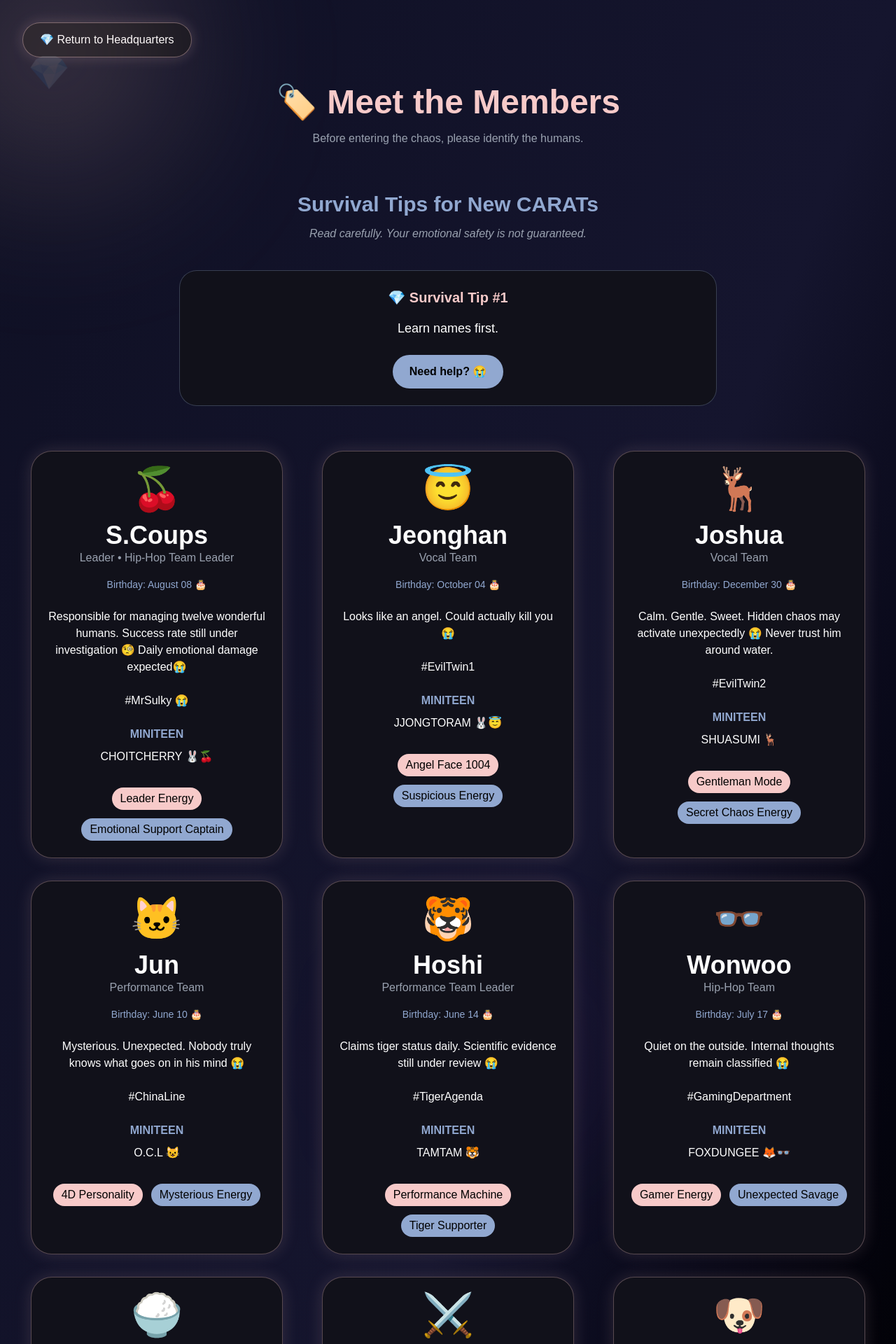
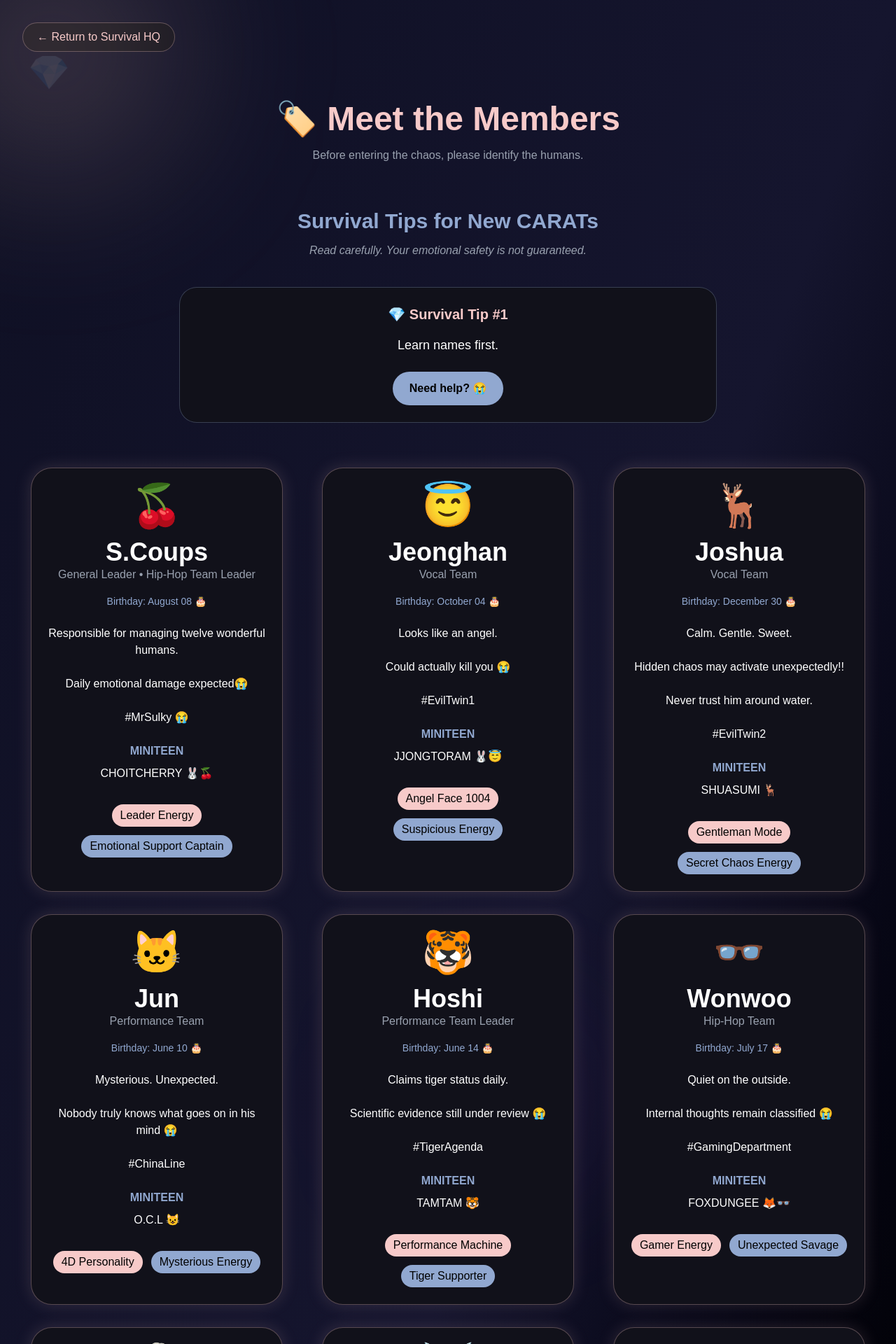
Before and after one commit to garima2511/GoSe-Survival-Guide, a Next.js app: page /members in a window 1280 px wide. Shown: the top 1920 px of the page at 70% size. Built offline with nearby package versions, Linux system fonts and the light colour scheme.

Commit message:
Fix(Members): I mainly changed a simple thing like paragraph in different syntax which makes it look good.

```diff
--- a/app/chaos-zone/page.tsx
+++ b/app/chaos-zone/page.tsx
@@ -6,23 +6,22 @@ export default function ChaosPage() {
             <Link
               href="/"
               className="
-                inline-flex
-                items-center
-                gap-3
-                px-6
-                py-3
+              inline-block
+              mb-8
+              px-5
+              py-2
               rounded-full
               bg-[#11111a]
-                border border-[#F7CAC9]/40
+              border
+              border-[#F7CAC9]/30
+              text-[#F7CAC9]
               hover:scale-105
-                hover:border-[#F7CAC9]
+              hover:bg-[#F7CAC9]
+              hover:text-black
               transition
-                shadow-[0_0_20px_rgba(247,202,201,0.2)]
               "
             >
-
-                💎 Return to Headquarters
-
+              ← Return to Survival HQ
             </Link>
 
         </div>
--- a/app/episodes/page.tsx
+++ b/app/episodes/page.tsx
@@ -6,23 +6,22 @@ export default function EpisodesPage() {
             <Link
               href="/"
               className="
-                inline-flex
-                items-center
-                gap-3
-                px-6
-                py-3
+              inline-block
+              mb-8
+              px-5
+              py-2
               rounded-full
               bg-[#11111a]
-                border border-[#F7CAC9]/40
+              border
+              border-[#F7CAC9]/30
+              text-[#F7CAC9]
               hover:scale-105
-                hover:border-[#F7CAC9]
+              hover:bg-[#F7CAC9]
+              hover:text-black
               transition
-                shadow-[0_0_20px_rgba(247,202,201,0.2)]
               "
             >
-
-                💎 Return to Headquarters
-
+              ← Return to Survival HQ
             </Link>
 
           </div>
@@ -33,8 +32,8 @@ export default function EpisodesPage() {
 
       <div className="
         absolute
-        top-[-100px]
-        left-[-100px]
+        top-[100px]
+        left-[100px]
         w-[350px]
         h-[350px]
         rounded-full
@@ -44,8 +43,8 @@ export default function EpisodesPage() {
 
       <div className="
         absolute
-        bottom-[-120px]
-        right-[-80px]
+        bottom-[120px]
+        right-[80px]
         w-[400px]
         h-[400px]
         rounded-full
--- a/app/members/page.tsx
+++ b/app/members/page.tsx
@@ -26,23 +26,22 @@ export default function MembersPage() {
           <Link
               href="/"
               className="
-              inline-flex
-              items-center
-              gap-3
-              px-6
-              py-3
+              inline-block
+              mb-8
+              px-5
+              py-2
               rounded-full
               bg-[#11111a]
-              border border-[#F7CAC9]/40
+              border
+              border-[#F7CAC9]/30
+              text-[#F7CAC9]
               hover:scale-105
-              hover:border-[#F7CAC9]
+              hover:bg-[#F7CAC9]
+              hover:text-black
               transition
-              shadow-[0_0_20px_rgba(247,202,201,0.2)]
               "
             >
-
-                💎 Return to Headquarters
-
+              ← Return to Survival HQ
             </Link>
 
         </div>
@@ -171,10 +170,6 @@ export default function MembersPage() {
               DK ↔ Wonwoo 😭
             </p>
 
-            <p>
-              Jun ↔ The8 😭
-            </p>
-
             <p className="italic text-gray-400 mt-4">
               Don't panic. This is a beginner rite of passage.
             </p>
@@ -211,7 +206,7 @@ export default function MembersPage() {
             </h2>
 
             <p className="text-gray-400">
-              Leader • Hip-Hop Team Leader
+              General Leader • Hip-Hop Team Leader
             </p>
 
             <p className="mt-4 mb-6 text-sm text-[#91A8D0]">
@@ -222,8 +217,9 @@ export default function MembersPage() {
 
           <p className="mt-6 text-center">
             Responsible for managing twelve wonderful humans.
-            Success rate still under investigation 🧐
+          </p>
 
+          <p className="mt-6 text-center">
             Daily emotional damage expected😭
           </p>
 
@@ -289,6 +285,9 @@ export default function MembersPage() {
 
           <p className="mt-6 text-center">
             Looks like an angel.
+          </p>
+
+          <p className="mt-6 text-center">
             Could actually kill you 😭
           </p>
 
@@ -354,7 +353,13 @@ export default function MembersPage() {
 
           <p className="mt-6 text-center">
             Calm. Gentle. Sweet.
-            Hidden chaos may activate unexpectedly 😭
+          </p>
+
+          <p className="mt-6 text-center">
+            Hidden chaos may activate unexpectedly!!
+          </p>
+
+          <p className="mt-6 text-center">
             Never trust him around water.
           </p>
 
@@ -420,6 +425,9 @@ export default function MembersPage() {
 
           <p className="mt-6 text-center">
             Mysterious. Unexpected.
+          </p>
+
+          <p className="mt-6 text-center">
             Nobody truly knows what goes on in his mind 😭
           </p>
 
@@ -485,6 +493,9 @@ export default function MembersPage() {
 
           <p className="mt-6 text-center">
             Claims tiger status daily.
+          </p>
+
+          <p className="mt-6 text-center">
             Scientific evidence still under review 😭
           </p>
 
@@ -550,6 +561,9 @@ export default function MembersPage() {
 
           <p className="mt-6 text-center">
             Quiet on the outside.
+          </p>
+
+          <p className="mt-6 text-center">
             Internal thoughts remain classified 😭
           </p>
 
@@ -615,7 +629,7 @@ export default function MembersPage() {
 
           <p className="mt-6 text-center">
             Small in size.
-            Massive in musical damage😭
+            Massive in musical factory output.
           </p>
 
           <p className="mt-6 text-center">
@@ -680,6 +694,9 @@ export default function MembersPage() {
 
           <p className="mt-6 text-center">
             Human sunshine detected.
+          </p>
+
+          <p className="mt-6 text-center">
             Volume control still unavailable 😭
           </p>
 
@@ -745,6 +762,9 @@ export default function MembersPage() {
 
           <p className="mt-6 text-center">
             Can cook. Can clean.
+          </p>
+
+          <p className="mt-6 text-center">
             Still somehow becomes the victim 😭
           </p>
 
@@ -875,6 +895,9 @@ export default function MembersPage() {
 
           <p className="mt-6 text-center">
             Human reaction machine detected.
+          </p>
+
+          <p className="mt-6 text-center">
             Silence has never been confirmed 😭
           </p>
 
@@ -940,6 +963,9 @@ export default function MembersPage() {
 
           <p className="mt-6 text-center">
             Physically present.
+          </p>
+
+          <p className="mt-6 text-center">
             Mentally buffering somewhere else 😭
           </p>
 
@@ -1005,6 +1031,9 @@ export default function MembersPage() {
 
           <p className="mt-6 text-center">
             Youngest member detected.
+          </p>
+
+          <p className="mt-6 text-center">
             Maknae behavior remains optional😭
           </p>
 
--- a/app/page.tsx
+++ b/app/page.tsx
@@ -196,15 +196,21 @@ export default function Home() {
             href="/members"
             className="
             group
+            relative
+            overflow-hidden
             rounded-[30px]
             p-8
             bg-[#11111a]/80
             border border-[#F7CAC9]/30
-            hover:scale-105
-            hover:border-[#F7CAC9]
-            transition
             backdrop-blur-md
             shadow-[0_0_25px_rgba(247,202,201,0.15)]
+
+            hover:scale-105
+            hover:-translate-y-2
+            hover:border-[#F7CAC9]
+
+            transition-all
+            duration-500
             "
           >
 
@@ -229,15 +235,21 @@ export default function Home() {
             href="/episodes"
             className="
             group
+            relative
+            overflow-hidden
             rounded-[30px]
             p-8
             bg-[#11111a]/80
-            border border-[#91A8D0]/30
+            border border-[#F7CAC9]/30
+            backdrop-blur-md
+            shadow-[0_0_25px_rgba(247,202,201,0.15)]
+
             hover:scale-105
-            hover:border-[#91A8D0]
-            transition
-            backdrop-blur-md
-            shadow-[0_0_25px_rgba(145,168,208,0.15)]
+            hover:-translate-y-2
+            hover:border-[#F7CAC9]
+
+            transition-all
+            duration-500
             "
           >
 
@@ -262,15 +274,21 @@ export default function Home() {
             href="/chaos-zone"
             className="
             group
+            relative
+            overflow-hidden
             rounded-[30px]
             p-8
             bg-[#11111a]/80
-            border border-purple-400/30
+            border border-[#F7CAC9]/30
+            backdrop-blur-md
+            shadow-[0_0_25px_rgba(247,202,201,0.15)]
+
             hover:scale-105
-            hover:border-purple-400
-            transition
-            backdrop-blur-md
-            shadow-[0_0_25px_rgba(168,85,247,0.2)]
+            hover:-translate-y-2
+            hover:border-[#F7CAC9]
+
+            transition-all
+            duration-500
             "
           >
 
```
Lines whose indentation alone changed are shown as unchanged.
